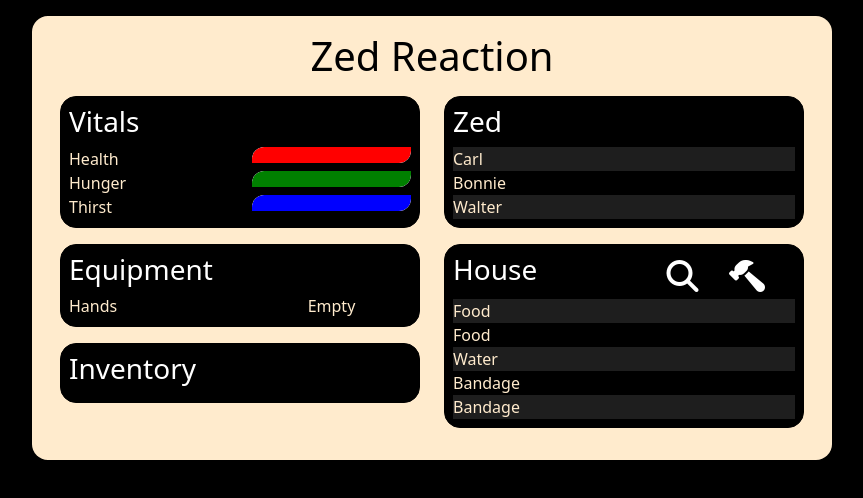
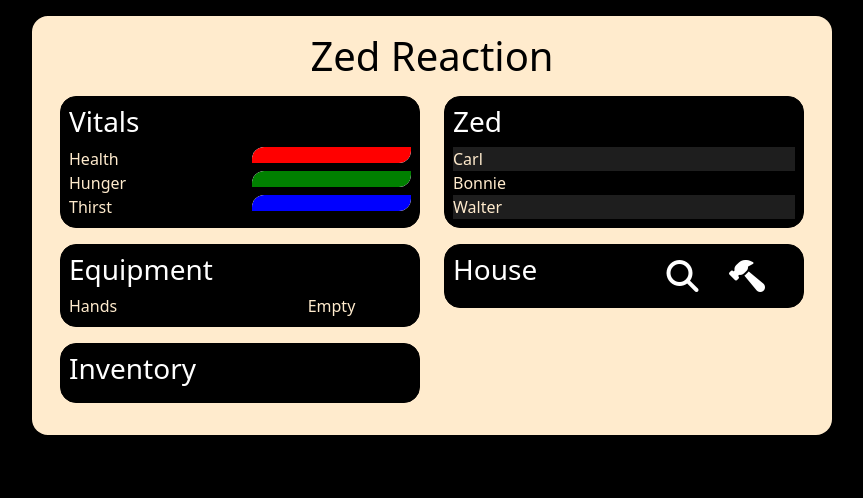
Before and after one commit to LouisSavoie/zed-reaction, a React (Create React App) app: page / in a window 1280 px wide. Shown: the top 498 px of the page, without its empty margins (208-1071 px from the left). Built offline with nearby package versions, Linux system fonts and the light colour scheme.

Commit message:
add house states

```diff
--- a/src/components/House.js
+++ b/src/components/House.js
@@ -1,4 +1,12 @@
+import { useState } from 'react'
+
 function House() {
+
+  const [position, setPosition] = useState(0,0)
+  const [barricaded, setBarricaded] = useState(false)
+  const [inventory, setInventory] = useState([])
+  const [found, setFound] = useState([])
+
   return (
     <div className="house">
       <div id="house" className="info-frame">
@@ -8,29 +16,20 @@ function House() {
           </div>
           <div className="col align-self-center text-center">
             <i id="search-button" className="btn fas fa-search fs-2" role="button" aria-disabled="false"></i>
-            <i id="barricade-button" className="btn fas fa-hammer fa-flip-horizontal fs-2 pe-3" role="button" aria-disabled="false"></i>
+            {!barricaded ? (
+              <i id="barricade-button" className="btn fas fa-hammer fa-flip-horizontal fs-2 pe-3" role="button" aria-disabled="false"></i>
+            ) : (
+              <i id="barricade-button" className="btn fas fa-hammer fa-flip-horizontal fs-2 pe-3 disabled" role="button" aria-disabled="true"></i>
+            )}
           </div>
         </div>
 
         <ul id="found-items">
-          <li>
-            <p>Food</p>
-          </li>
-          <li>
-            <p>Food</p>
-          </li>
-          <li>
-            <p>Water</p>
-          </li>
-          <li>
-            <p>Bandage</p>
-          </li>
-          <li>
-            <p>Bandage</p>
-          </li>
-          <li>
-            <p>Bandage</p>
-          </li>
+          {found.map((item) => (
+            <li>
+              <p>{item.name}</p>
+            </li>
+          ))}
         </ul>
 
       </div>
```
